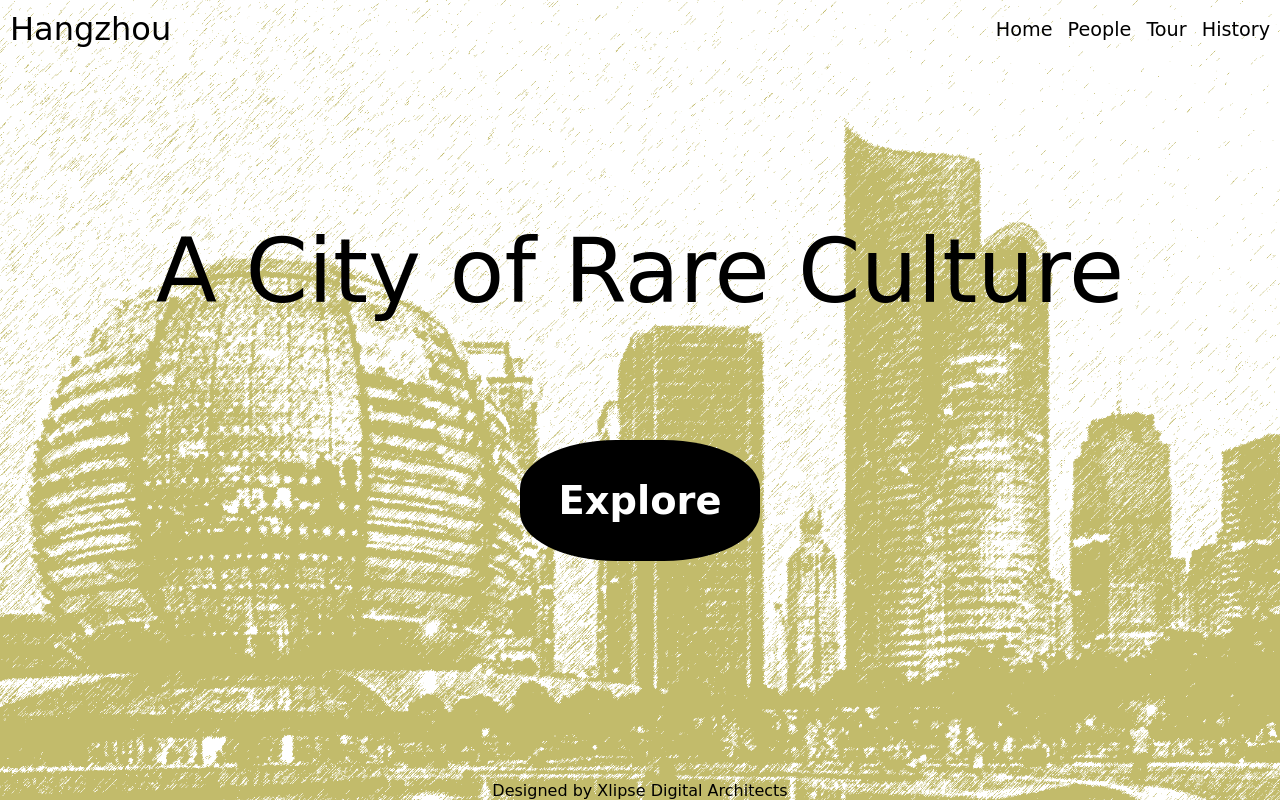
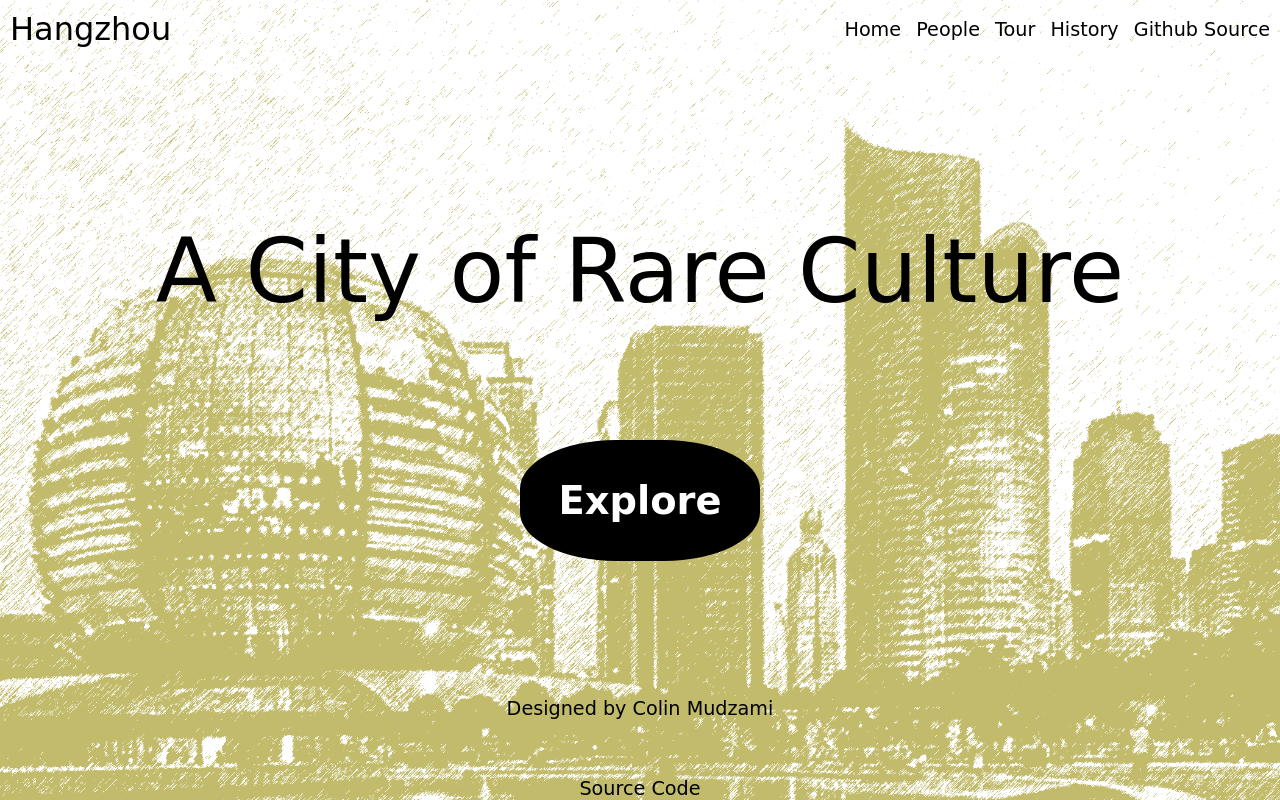
Before and after one commit to Codzaa/hangzhourare, a plain HTML site: page index.html in a window 1280 px wide. Drawn offline with Linux system fonts and the light colour scheme; a web font is replaced by a local one.

Commit message:
Added Some Css for Footer

```diff
--- a/css/main.css
+++ b/css/main.css
@@ -41,6 +41,10 @@ header{
     width: 100%;
 }
 
+#footer-link{
+  text-decoration: none;
+  color: black;
+}
 
 .body{
     grid-area: body;
--- a/index.html
+++ b/index.html
@@ -19,6 +19,7 @@
                 <li><a href="#">People</a></li>
                 <li><a href="#">Tour</a></li>
                 <li><a href="#">History</a></li>
+                <li><a href="https://github.com/Codzaa/hangzhourare">Github Source</a></li>
             </ul>
         </nav>
     </div>
@@ -30,6 +31,9 @@
    <div class="body"><span class="saying">A City of Rare Culture</span>
     <a href="#" class="sta" id="btna" >Explore</a>
     </div>
-   <div class="footer"><span>Designed by Xlipse Digital Architects</span></div>
+   <div class="footer"><span> <a href="https://github.com/Codzaa" id="footer-link"> Designed by Colin Mudzami</a></span>
+     <a href="https://github.com/Codzaa/hangzhourare" id="footer-link">Source Code</a>
+   </div>
+
 </body>
 </html>
```
Also changed, not shown: 1 other file.
